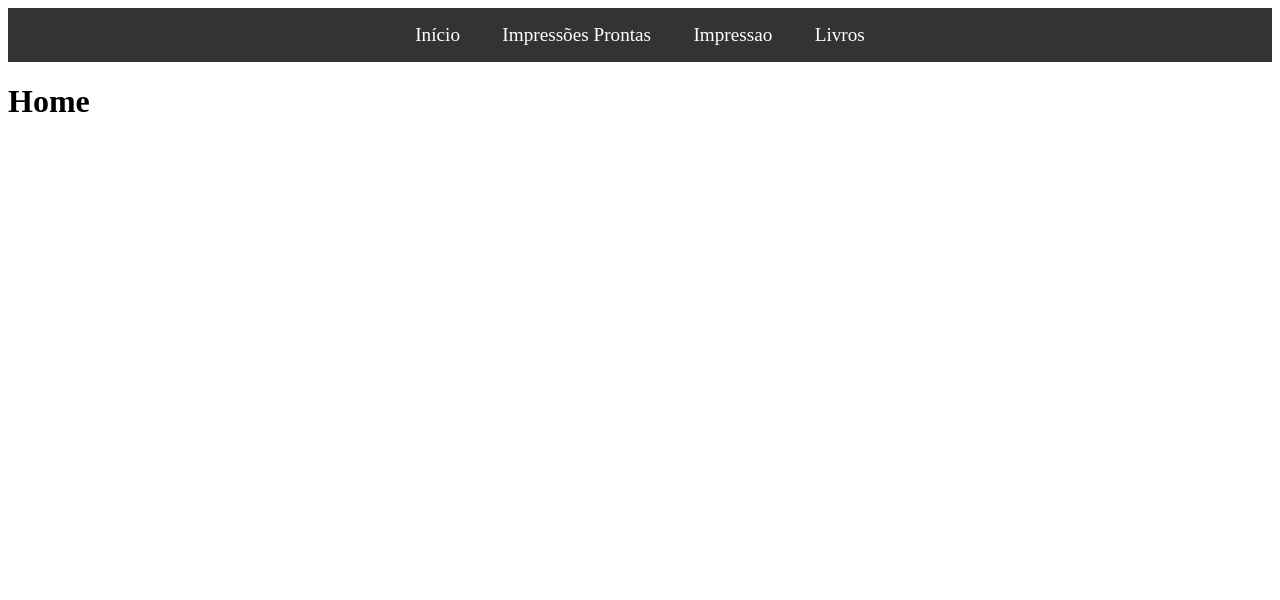
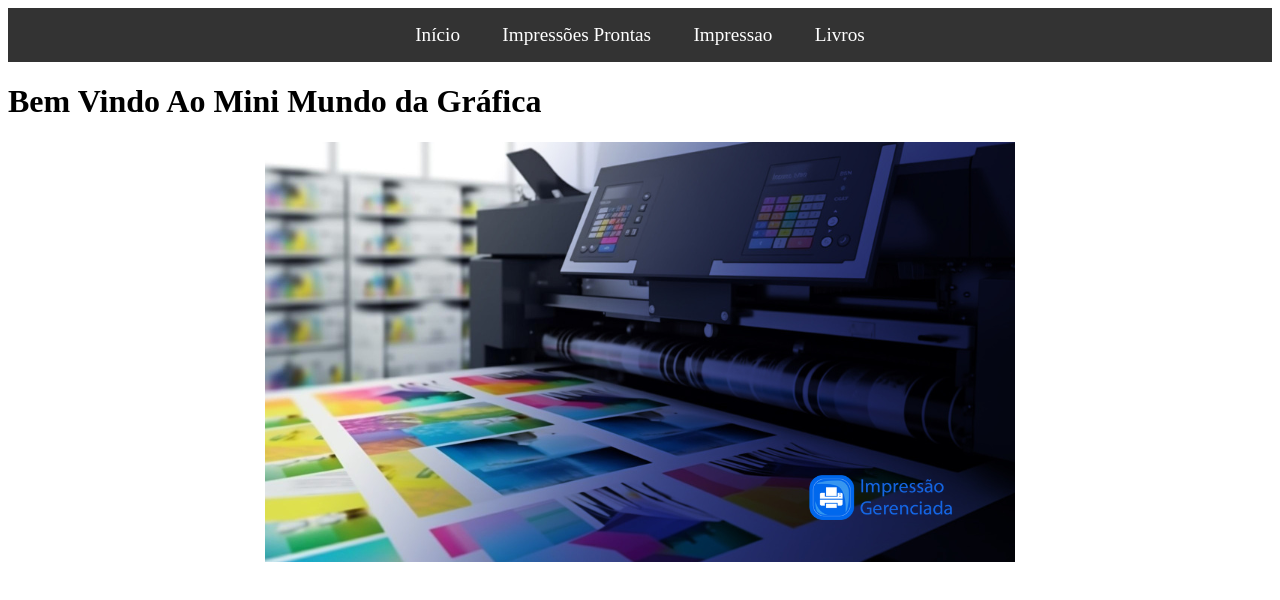
Before and after one commit to EdgarLiraa/apoio-bd1, a plain HTML site: page frontend/pages/home/home.html in a window 1280 px wide. Drawn offline with Linux system fonts and the light colour scheme.

Commit message:
feat: página da home

```diff
--- a/frontend/pages/home/home.html
+++ b/frontend/pages/home/home.html
@@ -4,13 +4,17 @@
 <head>
     <meta charset="UTF-8">
     <meta name="viewport" content="width=device-width, initial-scale=1.0">
-    <title>Página Inicial</title>
+    <link rel="stylesheet" href="/pages/home/style.css">
+    <title>Gráfica</title>
 </head>
 
 <body>
     <div id="header"></div>
-    <h1>Home</h1>
-    <script src="/frontend/components/header/header.js"></script>
+    <h1>Bem Vindo Ao Mini Mundo da Gráfica</h1>
+    <script src="/components/header/header.js"></script>
+    <div class="containerPng">
+        <img src="/assets/grafica.png" alt="Imagem Gráfica" />
+    </div>
 </body>
 
 </html>
--- a/frontend/pages/home/style.css
+++ b/frontend/pages/home/style.css
@@ -0,0 +1,5 @@
+.containerPng{
+    display: flex;
+    justify-content: center;
+    align-items: center;
+}
```
